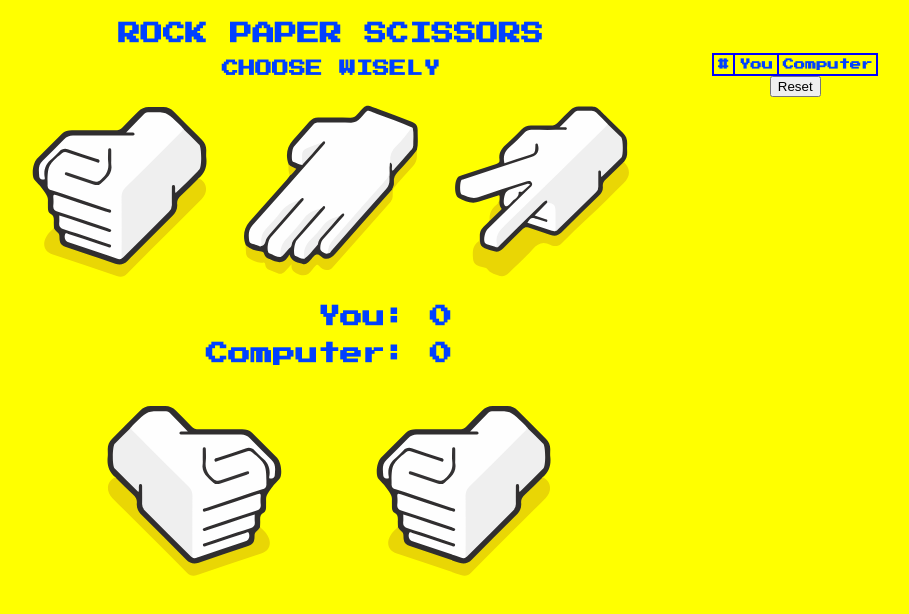
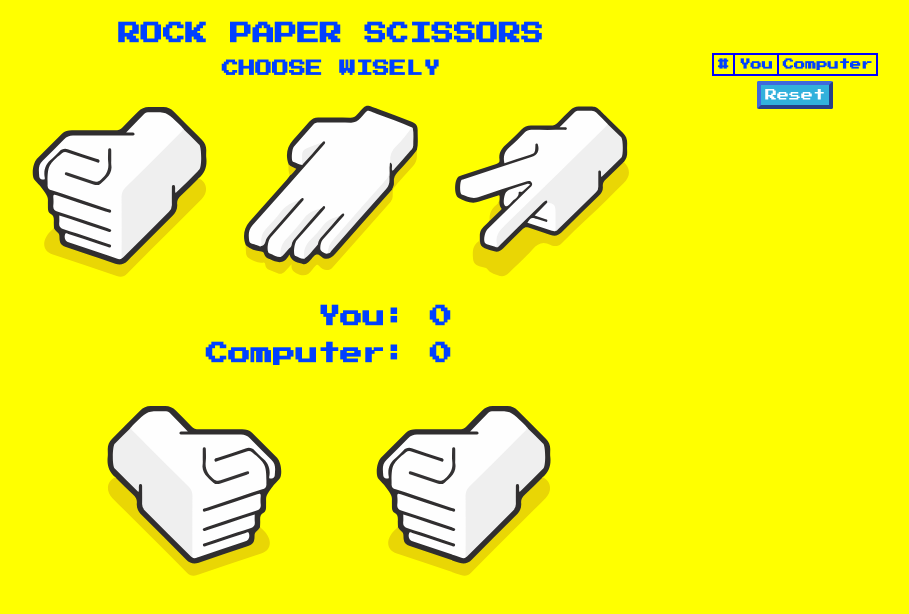
Before and after one commit to SerhiiStypanenko/RockPaperScissors, a plain HTML site: page index.html in a window 1280 px wide. Shown: the whole page, without its empty margins (311-1220 px from the left). Drawn offline with Linux system fonts and the light colour scheme.

Commit message:
add reset button

```diff
--- a/style.css
+++ b/style.css
@@ -57,6 +57,18 @@ tr, th, td {
     padding: 4px;
 }
 
+#resetButton {
+    font-family: 'Press Start 2P', serif;
+    background-color: rgb(50, 177, 220);
+    border-color: rgb(63, 105, 221);
+    color:white;
+    font-size: 12px;
+    padding: 4px;
+    margin-top: 5px;
+    border-radius: 2px;
+    border-width: 4px;
+}
+
 .choices {
     margin-top: 10px;
     display: flex;
```
